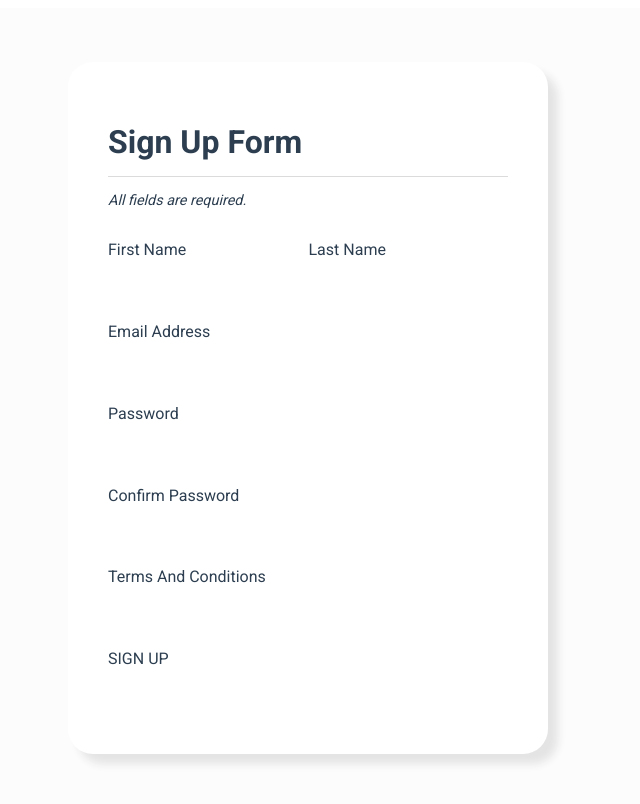
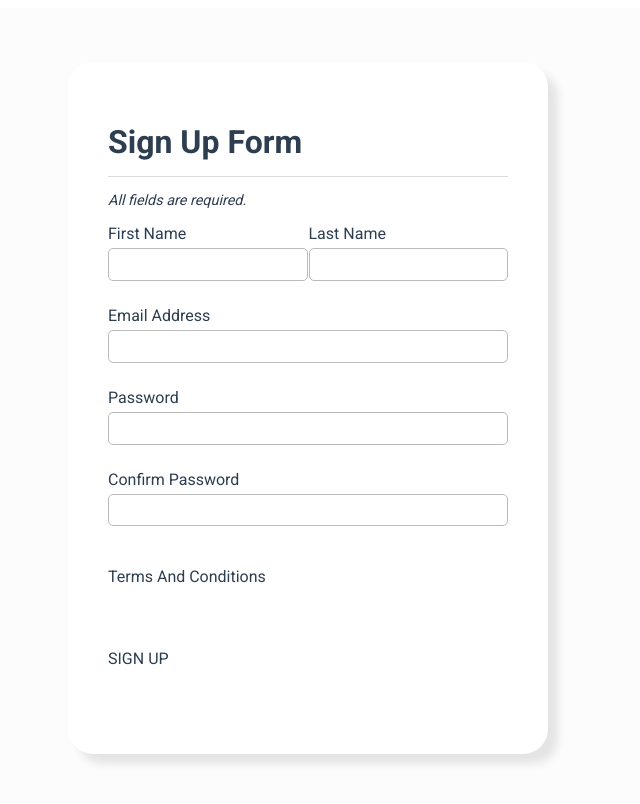
Before and after one commit to pollyj/signup-component-vue-mockup, a Vue app: page / in a window 1280 px wide. Shown: the top 804 px of the page, without its empty margins (332-972 px from the left). Built offline with nearby package versions, Linux system fonts and the light colour scheme.

Commit message:
basic styling for input component

```diff
--- a/src/components/SignUp.vue
+++ b/src/components/SignUp.vue
@@ -1,23 +1,24 @@
 <template>
   <div class="signup-grid-container">
+    <!-- <form> -->
     <div class="signup-form-title">
       <h1 class="title-text">Sign Up Form</h1>
       <p class="required-text">All fields are required.</p>
     </div>
     <div class="signup-form-first-name">
-      <p>First Name</p>
+      <Textbox tag="f-name" name="First Name" type="text"/>
     </div>
     <div class="signup-form-last-name">
-      <p>Last Name</p>
+      <Textbox tag="l-name" name="Last Name" type="text"/>
     </div>
     <div class="signup-form-email">
-      <p>Email Address</p>
+      <Textbox tag="email" name="Email Address" type="email"/>
     </div>
     <div class="signup-form-password">
-      <p>Password</p>
+      <Textbox tag="password" name="Password" type="password"/>
     </div>
     <div class="signup-form-confirm-password">
-      <p>Confirm Password</p>
+      <Textbox tag="c-password" name="Confirm Password" type="password"/>
     </div>
     <div class="signup-form-terms">
       <p>Terms And Conditions</p>
@@ -25,12 +26,18 @@
     <div class="signup-form-submit-btn">
       <p>SIGN UP</p>
     </div>
+    <!-- </form> -->
   </div>
 </template>
 
 <script>
+import Textbox from "./Textbox.vue";
+
 export default {
   name: "SignUp",
+  components: {
+    Textbox
+  },
   props: {
     msg: String
   }
@@ -53,12 +60,12 @@ export default {
 
 div[class*="signup-form"] {
   display: flex;
+  flex-direction: column;
+  text-align: start;
 }
 
 .signup-form-title {
   grid-area: signup-form-title;
-  flex-direction: column;
-  text-align: start;
 }
 
 .title-text {
@@ -69,8 +76,8 @@ div[class*="signup-form"] {
 }
 
 .required-text {
-    font-style: italic;
-    font-size: 0.9rem;
+  font-style: italic;
+  font-size: 0.9rem;
 }
 
 .signup-form-first-name {
--- a/src/components/Textbox.vue
+++ b/src/components/Textbox.vue
@@ -0,0 +1,34 @@
+<template>
+  <div class="textbox">
+    <label :for="tag" class="textbox-label">{{ name }}</label>
+    <input :id="tag" :type="type" class="textbox-input" />
+  </div>
+</template>
+
+<script>
+export default {
+  name: "Textbox",
+  props: {
+    id: String,
+    name: String,
+    type: String
+  }
+};
+</script>
+
+<style scoped>
+.textbox {
+  display: flex;
+  flex-direction: column;
+}
+
+.textbox-label {
+  padding-bottom: 5px;
+}
+
+.textbox-input {
+    border-radius: 5px;
+    border: 1px solid #bbbbbb;
+    height: 1.8rem;
+}
+</style>
```
